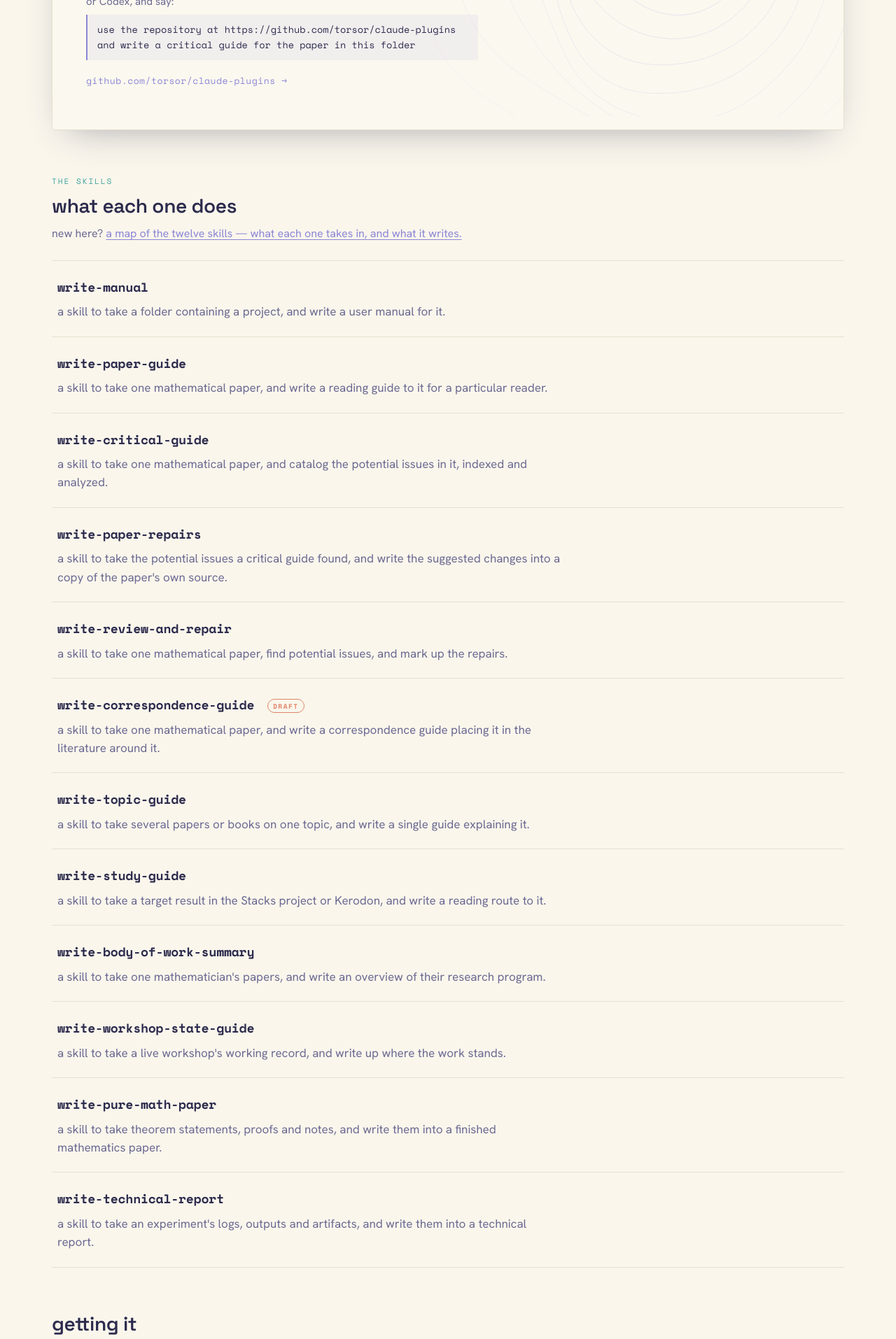
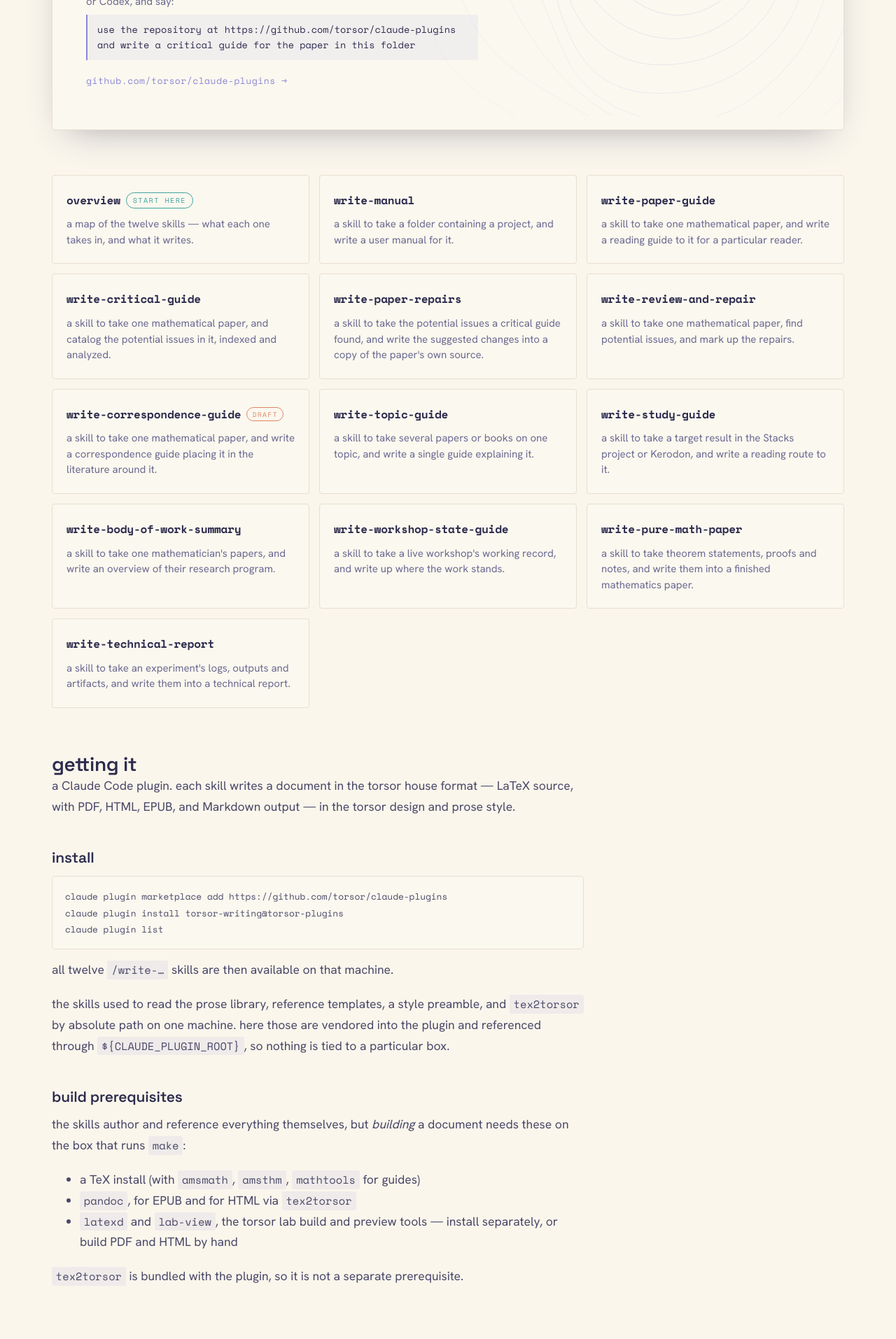
Before and after one commit to torsor/torsorlab, a Jekyll site: the page built from _tools/torsor-writing.md, in a window 1280 px wide. Shown: the part 423-2337 px from the top of the page at 70% size. Built offline with Jekyll 4.4.1, drawn with Linux system fonts in a browser that asks for light colours.

Commit message:
Lay the skills out as tiles
Twelve skills in a vertical list, under a heading, below a hero, meant
scrolling past most of them to find one — the page buried the thing it
exists to show.

They are now a headerless grid: all twelve visible at once, each tile the
skill's name and what it does. No "the skills / what each one does" above
them; the tiles are self-evidently the skills. The overview is the first
tile, marked "start here", which is what the removed heading's subtitle
was doing.

Opt-in per tool via `docs_layout: tiles`. research-room keeps the headed
list, because its four pages are a sequence to read in order rather than a
menu to choose from.

Verified: clean build, check passes, all 13 tiles render, "getting it"
still below them, tiles stack to one column on a phone, no horizontal
overflow at 390px.

Co-Authored-By: Claude Opus 5 (1M context) <noreply@anthropic.com>
Claude-Session: https://claude.ai/code/session_01TVotv4W9HDWY3YqGdHXi4d

```diff
--- a/_layouts/tool.html
+++ b/_layouts/tool.html
@@ -43,8 +43,27 @@ layout: base
   </section>
   {%- endif -%}
 
-  {%- comment -%} the skills are the point, so they come first {%- endcomment -%}
-  {%- if skills.size > 0 -%}
+  {%- comment -%}
+    The docs are the point of the page, so they come first.
+    `docs_layout: tiles` gives a headerless grid — right for a menu of many
+    peers. The default list keeps its heading, which suits a short sequence
+    that is meant to be read in order.
+  {%- endcomment -%}
+  {%- if docs.size > 0 -%}
+    {%- if page.docs_layout == 'tiles' -%}
+    <section class="band">
+      <div class="tiles">
+        {%- for doc in docs -%}
+        <a class="tile" href="{{ doc.url | relative_url }}">
+          <span class="tile__name">{{ doc.title }}</span>
+          {%- if doc.order == 0 %}<span class="chip chip--start">start here</span>{% endif -%}
+          {%- if doc.draft %}<span class="chip chip--draft">draft</span>{% endif -%}
+          <span class="tile__summary">{{ doc.summary }}</span>
+        </a>
+        {%- endfor -%}
+      </div>
+    </section>
+    {%- else -%}
     <section class="band">
       <div class="band__head">
         <p class="eyebrow">{{ page.docs_eyebrow | default: 'documentation' }}</p>
@@ -65,12 +84,6 @@ layout: base
       </ul>
     </section>
     {%- endif -%}
-
-  {%- if page.docs_pending -%}
-  <section class="band measure">
-    <p class="pending">documentation for this one is being written. the repository
-    is the place to look in the meantime.</p>
-  </section>
   {%- endif -%}
 
   <section class="band measure">{{ content }}</section>
--- a/_sass/_topographic.scss
+++ b/_sass/_topographic.scss
@@ -225,3 +225,50 @@ a.card:hover { border-color: var(--violet); transform: translateY(-2px); }
   vertical-align: middle;
   margin-left: 8px;
 }
+
+// --- tiles ------------------------------------------------------------------
+// A headerless grid, for a page whose docs are a menu of peers rather than a
+// sequence. Used by torsor-writing's twelve skills.
+
+.tiles {
+  display: grid;
+  grid-template-columns: repeat(auto-fill, minmax(310px, 1fr));
+  gap: 14px;
+}
+
+.tile {
+  display: block;
+  background: var(--cream-panel);
+  border: 1px solid var(--rule-cream);
+  border-radius: 4px;
+  padding: 20px 20px 22px;
+  text-decoration: none;
+  transition: border-color 0.15s, transform 0.15s;
+
+  &:hover {
+    border-color: var(--violet);
+    transform: translateY(-2px);
+
+    .tile__name { color: var(--violet); }
+  }
+
+  &__name {
+    font-family: var(--font-mono);
+    font-size: 16px;
+    font-weight: 700;
+    letter-spacing: -0.2px;
+    color: var(--ink);
+  }
+
+  &__summary {
+    display: block;
+    margin-top: 9px;
+    font-size: 15px;
+    line-height: 1.5;
+    color: var(--muted);
+  }
+
+  .chip { margin-left: 8px; vertical-align: 2px; }
+}
+
+.chip--start { color: var(--teal); }
--- a/_tools/torsor-writing.md
+++ b/_tools/torsor-writing.md
@@ -9,8 +9,7 @@ howto_lead: >-
 howto_say: >-
   use the repository at https://github.com/torsor/claude-plugins and write a critical guide for the paper in this folder
 order: 1
-docs_eyebrow: the skills
-docs_heading: what each one does
+docs_layout: tiles
 ---
 
 ## getting it
```
Also changed, not shown: AGENTS.md (+3 -0 lines), README.md. Lines whose indentation alone changed are shown as unchanged.
